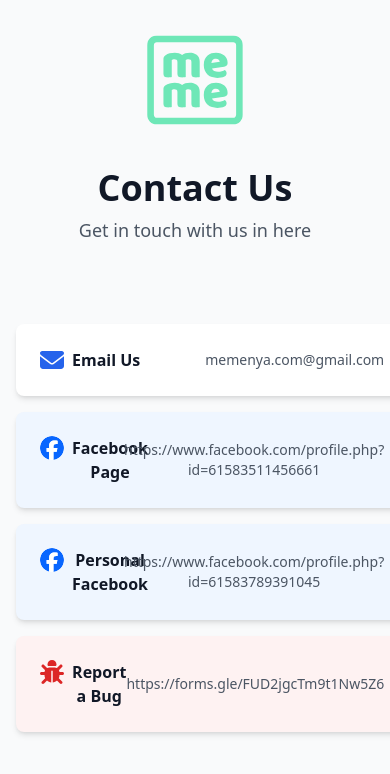
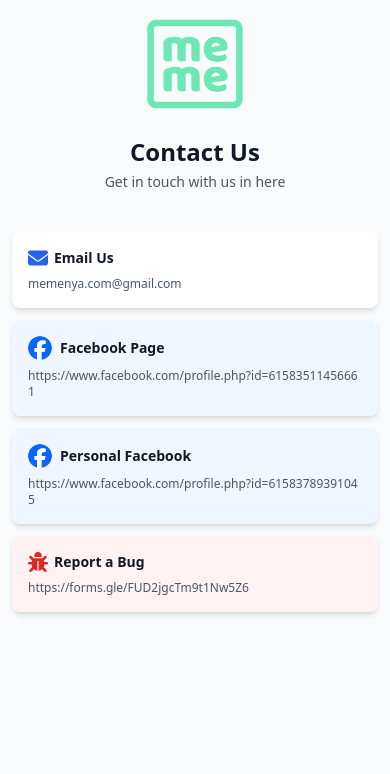
Before and after one commit to hoangnam312/MEME_CLIENT, a React (Vite) app: page /contact-us in a window 390 px wide. Shown: the top 774 px of the page. Built offline with nearby package versions, Linux system fonts and the light colour scheme; no server answers; what prettier-plugin-tailwindcss would draw is missing.

Commit message:
feat(ContactUs): responsiveness

```diff
--- a/src/containers/ContactUs/ContactUs.tsx
+++ b/src/containers/ContactUs/ContactUs.tsx
@@ -11,7 +11,12 @@ const ContactUs: React.FC = () => {
 	const navigate = useNavigate();
 	const contactLinks = [
 		{
-			icon: <FontAwesomeIcon icon={faEnvelope} className="mr-2 h-6 w-6" />,
+			icon: (
+				<FontAwesomeIcon
+					icon={faEnvelope}
+					className="mr-1.5 h-5 w-5 md:mr-2 md:h-6 md:w-6"
+				/>
+			),
 			label: t('contactUs.gmail'),
 			value: 'memenya.com@gmail.com',
 			link: 'mailto:memenya.com@gmail.com',
@@ -38,7 +43,12 @@ const ContactUs: React.FC = () => {
 			hoverColor: 'hover:bg-blue-100 dark:hover:bg-blue-900/30',
 		},
 		{
-			icon: <FontAwesomeIcon icon={faBug} className="mr-2 h-6 w-6" />,
+			icon: (
+				<FontAwesomeIcon
+					icon={faBug}
+					className="mr-1.5 h-5 w-5 md:mr-2 md:h-6 md:w-6"
+				/>
+			),
 			label: t('contactUs.formBug'),
 			value: 'https://forms.gle/FUD2jgcTm9t1Nw5Z6',
 			link: 'https://forms.gle/FUD2jgcTm9t1Nw5Z6',
@@ -49,40 +59,45 @@ const ContactUs: React.FC = () => {
 	];
 
 	return (
-		<div className="min-h-screen bg-gray-50 py-8 dark:bg-gray-900">
-			<div className="mx-auto max-w-4xl px-4 sm:px-6 lg:px-8">
-				<div className="mb-10 flex items-center justify-center">
-					<div onClick={() => navigate(Path.HOME_PAGE)}>
+		<div className="min-h-screen bg-gray-50 py-4 md:py-8 dark:bg-gray-900">
+			<div className="mx-auto max-w-4xl px-3 sm:px-6 lg:px-8">
+				<div className="mb-6 flex items-center justify-center md:mb-10">
+					<div
+						onClick={() => navigate(Path.HOME_PAGE)}
+						className="cursor-pointer"
+					>
 						<MainIcon />
 					</div>
 				</div>
 				{/* Header */}
-				<div className="mb-20 text-center">
-					<h1 className="text-4xl font-bold text-gray-900 dark:text-white">
+				<div className="mb-10 text-center md:mb-20">
+					<h1 className="text-2xl font-bold text-gray-900 md:text-4xl dark:text-white">
 						{t('contactUs.title')}
 					</h1>
-					<p className="mt-2 text-lg text-gray-600 dark:text-gray-400">
+					<p className="mt-1 text-sm text-gray-600 md:mt-2 md:text-lg dark:text-gray-400">
 						{t('contactUs.subtitle')}
 					</p>
 				</div>
 
 				{/* Contact Information Cards */}
-				<div className="grid gap-4">
+				<div className="grid gap-3 md:gap-4">
 					{contactLinks.map((contact, index) => (
 						<a
 							key={index}
 							href={contact.link}
 							target="_blank"
 							rel="noopener noreferrer"
-							className={`flex items-center justify-between rounded-lg p-6 shadow-md transition-all duration-200 ${contact.bgColor} ${contact.hoverColor}`}
+							className={`flex flex-col items-start justify-between gap-2 rounded-lg p-4 shadow-md transition-all duration-200 md:flex-row md:items-center md:gap-0 md:p-6 ${contact.bgColor} ${contact.hoverColor}`}
 						>
-							<div className={`flex justify-start ${contact.iconColor}`}>
+							<div
+								className={`flex items-center justify-start ${contact.iconColor}`}
+							>
 								{contact.icon}
-								<h3 className="text-center font-semibold text-gray-900 dark:text-white">
+								<h3 className="text-sm font-semibold text-gray-900 md:text-base dark:text-white">
 									{contact.label}
 								</h3>
 							</div>
-							<p className="text-center text-sm text-gray-600 dark:text-gray-300">
+							<p className="break-all text-xs text-gray-600 md:break-normal md:text-sm dark:text-gray-300">
 								{contact.value}
 							</p>
 						</a>
```
